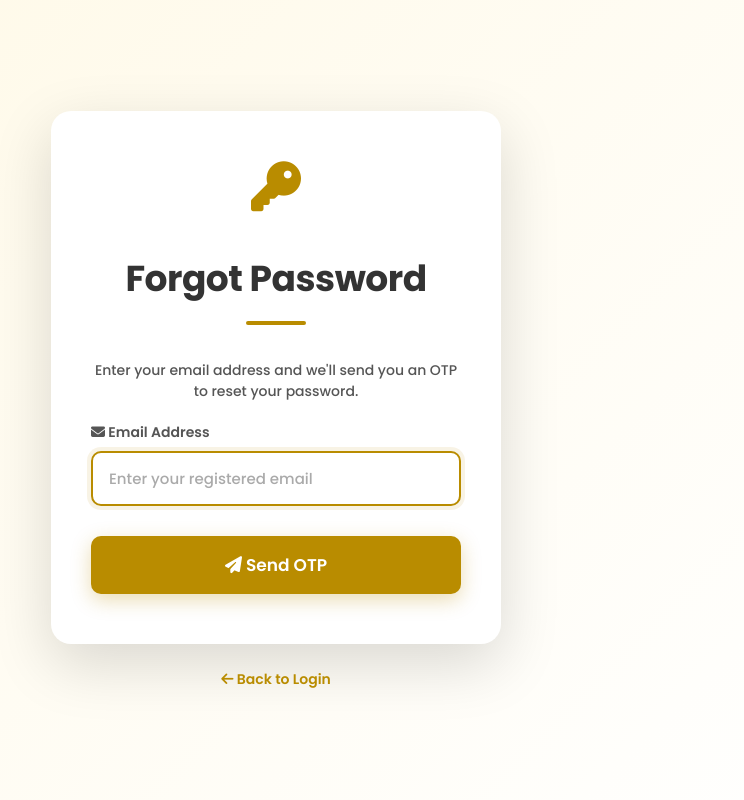
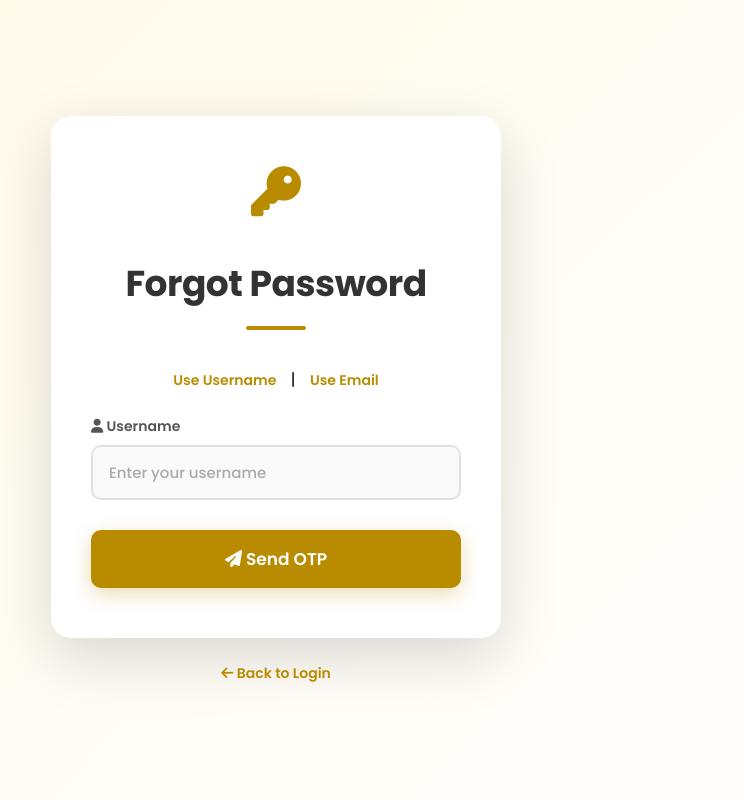
Before and after one commit to jeelptl2005/urbanbrewcafe, a Flask app: page /forgot-password in a window 1280 px wide. Shown: the whole page, without its empty margins (364-1108 px from the left). Run offline with Flask 3, Linux system fonts and the light colour scheme.

Commit message:
Update forgot_password.html

```diff
--- a/templates/forgot_password.html
+++ b/templates/forgot_password.html
@@ -10,17 +10,43 @@
     <link href="https://fonts.googleapis.com/css2?family=Poppins:wght@500;600;700&display=swap" rel="stylesheet">
     <link rel="stylesheet" href="{{ url_for('static', filename='login.css') }}">
     <title>Brew - Forgot Password</title>
+    <style>
+        .toggle-option {
+            text-align: center;
+            margin-bottom: 20px;
+        }
+        .toggle-btn {
+            background: none;
+            border: none;
+            color: #B98C00;
+            cursor: pointer;
+            font-size: 14px;
+            font-weight: 600;
+            padding: 5px 10px;
+            transition: all 0.3s ease;
+        }
+        .toggle-btn:hover {
+            text-decoration: underline;
+        }
+        .input-field {
+            transition: all 0.3s ease;
+        }
+        .input-field.hide {
+            display: none;
+        }
+    </style>
 </head>
 
 <body>
     <div class="container">
-        <form action="/forgot-password" method="post" class="forms">
+        <form action="/forgot-password" method="post" class="forms" id="forgotForm">
             <div class="login-logo">
                 <i class="fa fa-key"></i>
             </div>
 
             <h2>Forgot Password</h2>
 
+            <!-- Flash Messages Display -->
             {% with messages = get_flashed_messages(with_categories=true) %}
                 {% if messages %}
                     {% for category, message in messages %}
@@ -32,12 +58,23 @@
                 {% endif %}
             {% endwith %}
 
-            <p style="text-align: center; color: #555; margin-bottom: 20px; font-size: 14px;">
-                Enter your email address and we'll send you an OTP to reset your password.
-            </p>
+            <div class="toggle-option">
+                <button type="button" class="toggle-btn" onclick="toggleField('username')">Use Username</button>
+                <span>|</span>
+                <button type="button" class="toggle-btn" onclick="toggleField('email')">Use Email</button>
+            </div>
 
+            <!-- Username Field -->
+            <div id="username-field" class="input-field">
+                <label for="username"><i class="fa fa-user"></i> Username</label>
+                <input type="text" id="username" name="username" placeholder="Enter your username">
+            </div>
+
+            <!-- Email Field -->
+            <div id="email-field" class="input-field hide">
                 <label for="email"><i class="fa fa-envelope"></i> Email Address</label>
-            <input type="email" id="email" name="email" placeholder="Enter your registered email" required autofocus>
+                <input type="email" id="email" name="email" placeholder="Enter your registered email">
+            </div>
 
             <button type="submit" class="login-btn">
                 <i class="fa fa-paper-plane"></i> Send OTP
@@ -46,22 +83,73 @@
 
         <p class="signup-link"><a href="/login"><i class="fa fa-arrow-left"></i> Back to Login</a></p>
     </div>
-</body>
+
     <script>
+        let currentField = 'username';
+
+        function toggleField(field) {
+            currentField = field;
+            const usernameField = document.getElementById('username-field');
+            const emailField = document.getElementById('email-field');
+            const usernameInput = document.getElementById('username');
+            const emailInput = document.getElementById('email');
+
+            if (field === 'username') {
+                usernameField.classList.remove('hide');
+                emailField.classList.add('hide');
+                usernameInput.required = true;
+                emailInput.required = false;
+                usernameInput.disabled = false;
+                emailInput.disabled = true;
+            } else {
+                usernameField.classList.add('hide');
+                emailField.classList.remove('hide');
+                usernameInput.required = false;
+                emailInput.required = true;
+                usernameInput.disabled = true;
+                emailInput.disabled = false;
+            }
+        }
+
+        // Form validation
+        document.getElementById('forgotForm').addEventListener('submit', function(e) {
+            if (currentField === 'username') {
+                const username = document.getElementById('username').value.trim();
+                if (!username) {
+                    e.preventDefault();
+                    alert('Please enter your username');
+                    return false;
+                }
+            } else {
+                const email = document.getElementById('email').value.trim();
+                if (!email) {
+                    e.preventDefault();
+                    alert('Please enter your email address');
+                    return false;
+                }
+                if (!email.includes('@') || !email.includes('.')) {
+                    e.preventDefault();
+                    alert('Please enter a valid email address');
+                    return false;
+                }
+            }
+        });
+
         // Flash Messages Auto-Hide
-    document.addEventListener('DOMContentLoaded', function () {
-        const alerts = document.querySelectorAll('.error-message, .alert');
-        alerts.forEach(function (alert) {
-            setTimeout(function () {
-                alert.style.transition = 'opacity 0.5s ease, transform 0.5s ease';
-                alert.style.opacity = '0';
-                alert.style.transform = 'translateY(-20px)';
-                setTimeout(function () {
-                    alert.remove();
+        document.addEventListener('DOMContentLoaded', function() {
+            const flashMessages = document.querySelectorAll('.flash-message');
+            flashMessages.forEach(function(message) {
+                setTimeout(function() {
+                    message.style.transition = 'opacity 0.5s ease, transform 0.5s ease';
+                    message.style.opacity = '0';
+                    message.style.transform = 'translateY(-20px)';
+                    setTimeout(function() {
+                        message.remove();
                     }, 500);
                 }, 4000);
             });
         });
     </script>
+</body>
 
 </html>
```
Lines whose indentation alone changed are shown as unchanged.
